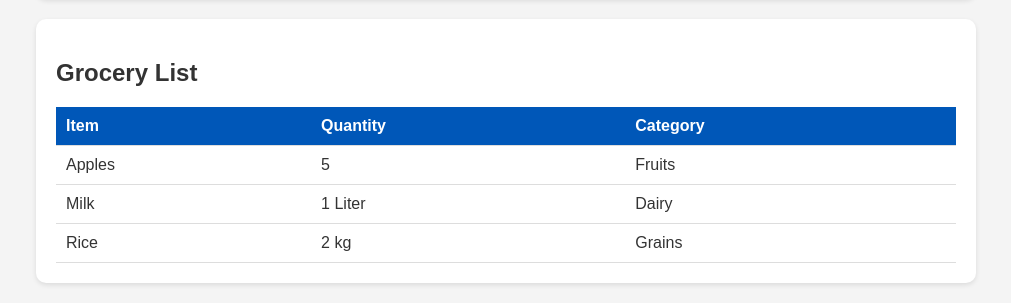
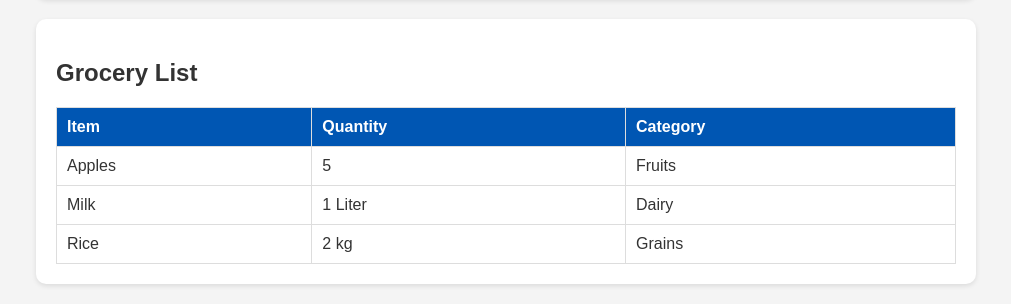
Before and after one commit to Daria4044/Python1stproject, a Flask app: page / in a window 1280 px wide. Shown: the part 707-1011 px from the top of the page, without its empty margins (134-1145 px from the left). Run offline with Flask 3, Linux system fonts and the light colour scheme.

Commit message:
fix: updated styles and improved index page layout

```diff
--- a/static/styles.css
+++ b/static/styles.css
@@ -80,18 +80,17 @@ section {
 table {
     width: 100%;
     border-collapse: collapse;
-    margin-top: 10px;
 }
 
 th, td {
     padding: 10px;
-    text-align: left;
-    border-bottom: 1px solid #ddd;
+    border: 1px solid #ddd;
 }
 
 th {
-    background-color: #0057b8;
+    background-color: #0056b3;
     color: white;
+    text-align: left;
 }
 
 /* Form Styling */
```
Also changed, not shown: templates/index.html (line endings or trailing spaces).
